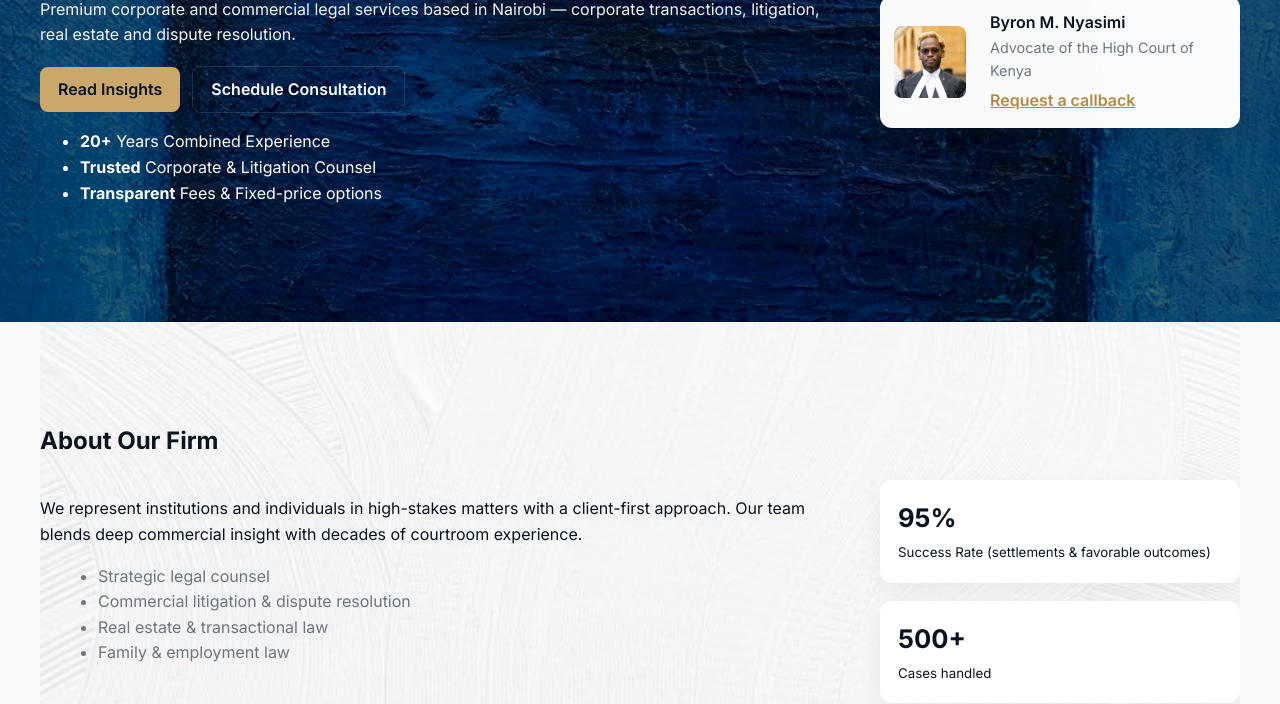
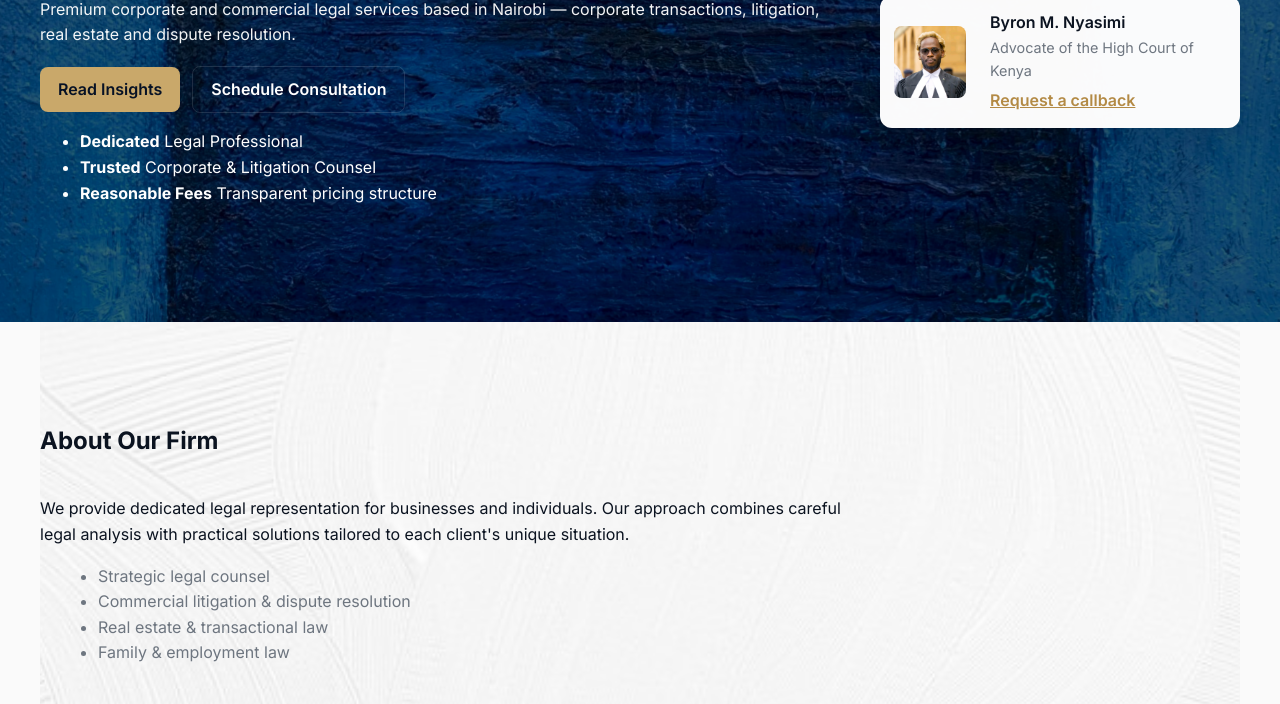
Before and after one commit to Marion48/Law-Firm-Website, a plain HTML site: page index.html in a window 1280 px wide. Shown: the part 248-952 px from the top of the page. Drawn offline with nearby package versions, Linux system fonts and the light colour scheme.

Commit message:
Stats changes

```diff
--- a/index.html
+++ b/index.html
@@ -60,11 +60,11 @@
           <a class="btn ghost" href="#contact">Schedule Consultation</a>
         </div>
 
-        <ul class="highlights" aria-hidden="false">
-          <li><strong>20+</strong> Years Combined Experience</li>
-          <li><strong>Trusted</strong> Corporate & Litigation Counsel</li>
-          <li><strong>Transparent</strong> Fees & Fixed-price options</li>
-        </ul>
+       <ul class="highlights" aria-hidden="false">
+  <li><strong>Dedicated</strong> Legal Professional</li>
+  <li><strong>Trusted</strong> Corporate & Litigation Counsel</li>
+  <li><strong>Reasonable Fees</strong> Transparent pricing structure</li>
+</ul>
       </div>
 
       <aside class="hero-card animate-fade" aria-hidden="false">
@@ -85,20 +85,18 @@
     <h2 id="about-h">About Our Firm</h2>
     <div class="grid-2">
       <div>
-        <p>We represent institutions and individuals in high-stakes matters with a client-first approach. Our team blends deep commercial insight with decades of courtroom experience.</p>
+        <p><p>We provide dedicated legal representation for businesses and individuals. Our approach combines careful legal analysis with practical solutions tailored to each client's unique situation.</p></p>
         <ul class="bullets">
           <li>Strategic legal counsel</li>
           <li>Commercial litigation & dispute resolution</li>
           <li>Real estate & transactional law</li>
           <li>Family & employment law</li>
         </ul>
-      </div>
-      <div class="about-stats" aria-hidden="false">
-        <div class="stat"><span>95%</span><small>Success Rate (settlements & favorable outcomes)</small></div>
-        <div class="stat"><span>500+</span><small>Cases handled</small></div>
-        <div class="stat"><span>100+</span><small>Corporate clients</small></div>
-      </div>
-    </div>
+      <div class="about-stats burgundy-theme" aria-hidden="false"></div>
+  <div class="stat"><span>Client-Focused</span><small>Personalized legal solutions for every case</small></div>
+  <div class="stat"><span>Diligent</span><small>Thorough case preparation and research</small></div>
+  <div class="stat"><span>Accessible</span><small>Direct communication and regular updates</small></div>
+</div>
   </section>
 
   <!-- PRACTICE AREAS -->
--- a/style.css
+++ b/style.css
@@ -129,10 +129,46 @@ nav#main-nav a{color:white;text-decoration:none;font-weight:500;opacity:.95}
 .bg-ivory{background:#fbf9f6}
 .grid-2{display:grid;grid-template-columns:1fr 360px;gap:30px;align-items:start}
 .bullets{list-style:disc;margin-left:18px;color:var(--muted)}
-.about-stats{display:grid;gap:18px}
-.stat{background:white;padding:18px;border-radius:12px;box-shadow:0 8px 24px rgba(7,18,37,0.06)}
-.stat span{font-weight:700;font-size:1.6rem;display:block}
+/* About Stats - Premium Burgundy Theme */
+.about-stats {
+    display: grid;
+    grid-template-columns: repeat(auto-fit, minmax(280px, 1fr));
+    gap: 2rem;
+    margin: 3rem 0;
+}
 
+.stat {
+    position: relative;
+    padding: 2rem 1.5rem 2rem 2.5rem;
+    background: #fff;
+    border-left: 4px solid #800020; /* Premium burgundy accent */
+    box-shadow: 0 4px 12px rgba(0, 0, 0, 0.08);
+    border-radius: 0 8px 8px 0;
+    transition: all 0.3s ease;
+}
+
+.stat:hover {
+    transform: translateY(-5px);
+    box-shadow: 0 8px 25px rgba(128, 0, 32, 0.15);
+    border-left-width: 6px;
+}
+
+.stat span {
+    display: block;
+    font-size: 1.4rem;
+    font-weight: 700;
+    color: #2c2c2c;
+    margin-bottom: 0.5rem;
+    letter-spacing: -0.02em;
+}
+
+.stat small {
+    display: block;
+    font-size: 0.95rem;
+    color: #666;
+    line-height: 1.5;
+    font-weight: 400;
+}
 /* Services grid */
 .services-grid{display:grid;grid-template-columns:repeat(3,1fr);gap:20px}
 .practice-card{display:block;background:white;padding:20px;border-radius:12px;box-shadow:0 10px 28px rgba(7,18,37,0.06);text-decoration:none;color:var(--text);transition:transform .18s ease, box-shadow .18s ease;border-left:4px solid var(--accent)}
```
